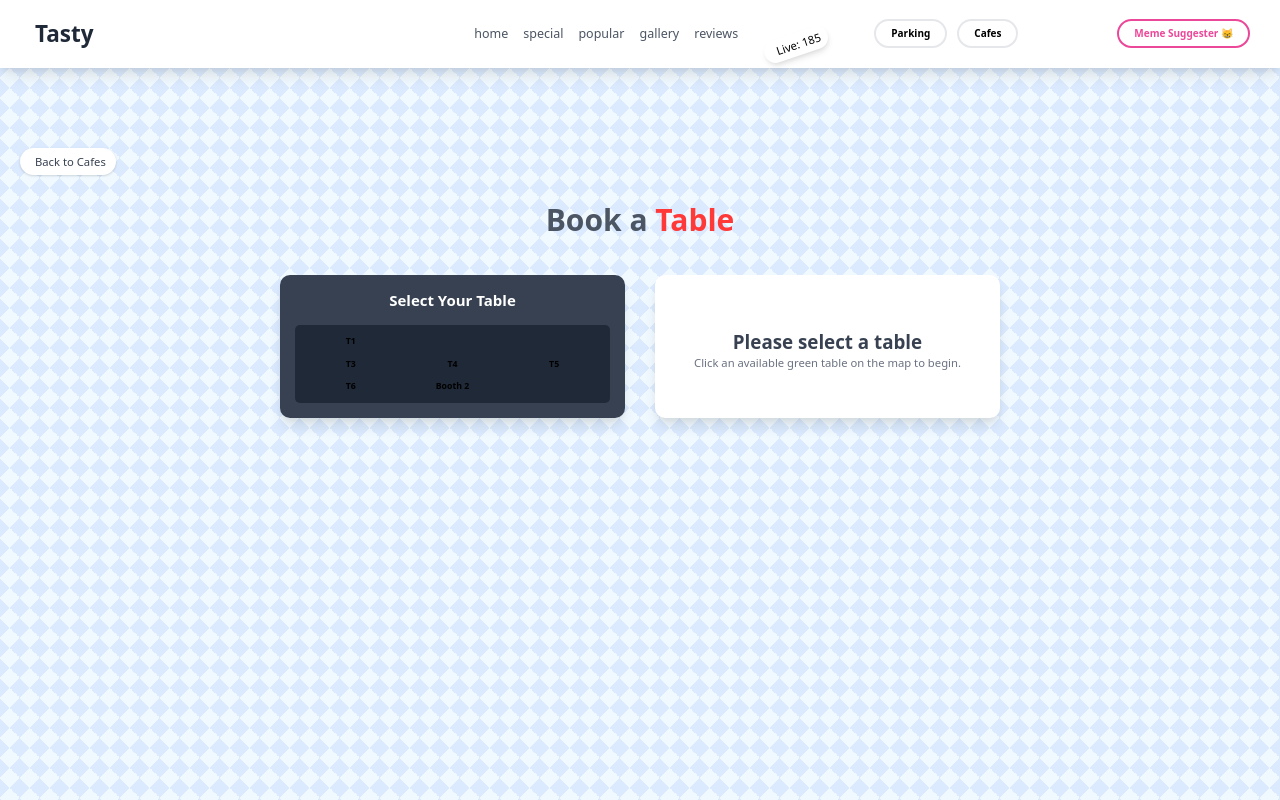
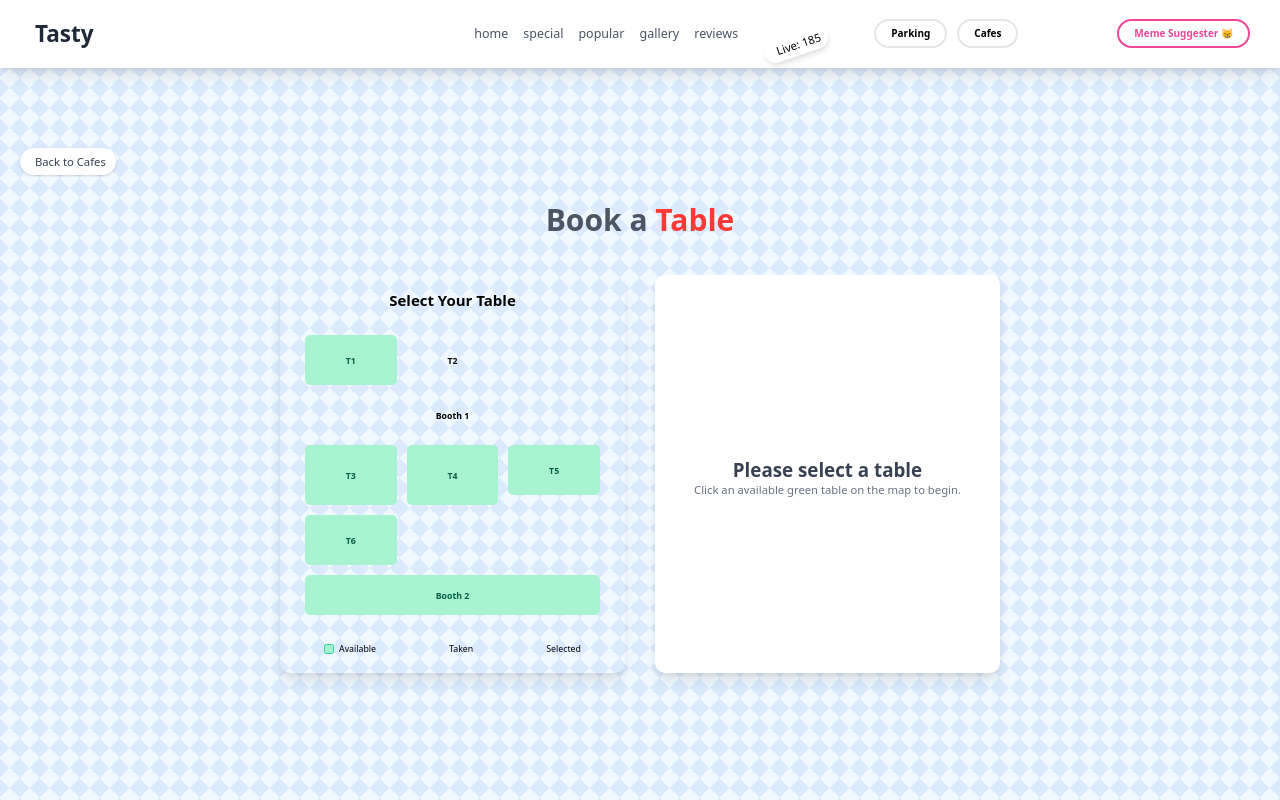
Before and after one commit to devloperdeepanshu/foodd, a React (Create React App) app: page /seating-arrangement in a window 1280 px wide. Shown: the top 800 px of the page. Built offline with nearby package versions, Linux system fonts and the light colour scheme.

Commit message:
Update SeatingArrangement.js

```diff
--- a/src/components/SeatingArrangement.js
+++ b/src/components/SeatingArrangement.js
@@ -1,11 +1,8 @@
 import React, { useState } from 'react';
 import { motion, AnimatePresence } from 'framer-motion';
-// 1. --- REMOVED USEPARAMS ---
 import { useNavigate } from 'react-router-dom';
 
-// 2. --- REMOVED cafeData and BTSLogo ---
-
-// 3. --- "CUTE" TABLE LAYOUT (Same as before) ---
+// "CUTE" TABLE LAYOUT
 const tablesLayout = [
   { id: 'T1', type: '2-seat', label: 'T1' },
   { id: 'T2', type: '2-seat', label: 'T2' },
@@ -19,13 +16,10 @@
 
 const SeatingArrangement = () => {
   const navigate = useNavigate();
-  // 4. --- REMOVED cafeId and cafe logic ---
-
-  // This is the same logic as Parking.js, but for tables
   const [bookedTables, setBookedTables] = useState(['T2', 'B1']);
   const [selectedTable, setSelectedTable] = useState(null);
   const [bookingSuccess, setBookingSuccess] = useState(false);
-  const [formData, setFormData] = useState({ name: '', date: '', time: '', cafeName: '' }); // 5. --- ADDED 'cafeName' field ---
+  const [formData, setFormData] = useState({ name: '', date: '', time: '', cafeName: '' });
 
   const handleChange = (e) => {
     setFormData({ ...formData, [e.target.name]: e.target.value });
@@ -35,7 +29,6 @@
     e.preventDefault();
     setBookedTables([...bookedTables, selectedTable.id]);
     setBookingSuccess(true);
-    // 6. --- UPDATED EMAIL TO INCLUDE CAFE NAME ---
     const mailtoLink = `mailto:vigneshgbecse@gmail.com?subject=Table Reservation&body=Cafe Name: ${formData.cafeName}%0AName: ${formData.name}%0ADate: ${formData.date}%0ATime: ${formData.time}%0ATable: ${selectedTable.label}`;
     window.location.href = mailtoLink;
     setFormData({ name: '', date: '', time: '', cafeName: '' });
@@ -58,7 +51,7 @@
     exit: { opacity: 0, x: -50 },
   };
 
-  // 7. --- "CUTE" BACKGROUND (Same as before) ---
+  // "CUTE" BACKGROUND (Same as before)
   const backgroundStyle = {
     backgroundColor: '#f0f9ff', // bg-sky-50
     backgroundImage: `
@@ -69,8 +62,6 @@
     `,
     backgroundSize: '20px 20px',
   };
-
-  // 8. --- REMOVED !cafe check ---
 
   return (
     <section
@@ -87,7 +78,6 @@
         Back to Cafes
       </motion.button>
 
-      {/* 9. --- GENERIC TITLE --- */}
       <motion.h1
         className="heading text-center text-4xl mb-12 font-bold"
         initial={{ opacity: 0, y: -50 }}
@@ -100,38 +90,75 @@
 
       <div className="grid grid-cols-1 md:grid-cols-2 gap-12 max-w-6xl mx-auto">
 
-        {/* --- 10. "CUTE" SEATING MAP (Same as before) --- */}
+        {/* --- 1. "CUTER" SEATING MAP --- */}
         <motion.div
-          className="bg-gray-700 p-6 rounded-2xl shadow-lg"
+          // Changed to a "wood" color
+          className="bg-orange-100 p-6 rounded-2xl shadow-lg"
           initial={{ opacity: 0, scale: 0.8 }}
           whileInView={{ opacity: 1, scale: 1 }}
           viewport={{ once: true }}
           transition={{ duration: 0.5 }}
         >
-          <h3 className="text-2xl font-bold text-white text-center mb-6">Select Your Table</h3>
-          {/* ... (rest of the map is the same) ... */}
-          <div className="grid grid-cols-3 gap-4 p-4 bg-gray-800 rounded-lg">
+          <h3 className="text-2xl font-bold text-orange-900 text-center mb-6">Select Your Table</h3>
+          {/* This grid shows the tables */}
+          <div className="grid grid-cols-3 gap-4 p-4 bg-orange-200 rounded-lg">
             {tablesLayout.map((table) => {
               const isBooked = bookedTables.includes(table.id);
               const isSelected = selectedTable?.id === table.id;
+
+              // 2. --- "CUTE" ICONS ---
+              let icon = '';
+              if (table.type === '2-seat') icon = 'fa-user-friends';
+              if (table.type === '4-seat') icon = 'fa-users';
+              if (table.type === 'booth') icon = 'fa-couch';
+
               return (
                 <motion.button
                   key={table.id}
                   disabled={isBooked}
                   onClick={() => handleTableClick(table)}
-                  className={`rounded-lg text-sm font-bold ... ${isBooked ? '... cursor-not-allowed' : ''} ...`}
-                  whileHover={!isBooked ? { scale: 1.05 } : {}}
+                  // 3. --- "CUTER" TABLE STYLES ---
+                  className={`rounded-lg font-bold transition-all duration-200 flex flex-col items-center justify-center p-2
+                    ${table.type === 'booth' ? 'col-span-3 h-16' : ''}
+                    ${table.type === '4-seat' ? 'col-span-1 h-24' : ''}
+                    ${table.type === '2-seat' ? 'col-span-1 h-20' : ''}
+
+                    ${isBooked ? 'bg-red-200 text-red-600 cursor-not-allowed' : ''}
+                    ${isSelected ? 'bg-sky-500 text-white ring-4 ring-sky-300' : ''}
+                    ${!isBooked && !isSelected ? 'bg-green-200 text-green-800 hover:bg-green-300' : ''}
+                  `}
+                  whileHover={!isBooked ? { scale: 1.1, zIndex: 10 } : {}}
                   whileTap={!isBooked ? { scale: 0.95 } : {}}
+                  initial={{ opacity: 0, scale: 0.5 }}
+                  animate={{ opacity: 1, scale: 1, transition: { type: 'spring', delay: 0.5 } }}
                 >
-                  {isBooked ? <i className="fas fa-times"></i> : table.label}
+                  {/* 4. --- SHOW ICON --- */}
+                  <i className={`fas ${isBooked ? 'fa-ban' : icon} text-2xl mb-1`}></i>
+                  <span className="text-sm">{table.label}</span>
                 </motion.button>
               );
             })}
           </div>
-          {/* ... (Legend is the same) ... */}
+          {/* 5. --- "CUTER" LEGEND --- */}
+          <div className="flex flex-wrap justify-around mt-6 text-orange-900 text-sm">
+            <div className="flex items-center gap-2 m-1">
+              <div className="w-4 h-4 rounded bg-green-200 border border-green-400"></div>
+              <span>Available</span>
+            </div>
+            <div className="flex items-center gap-2 m-1">
+              <div className="w-4 h-4 rounded bg-red-200 text-red-600 flex items-center justify-center">
+                <i className="fas fa-ban text-xs"></i>
+              </div>
+              <span>Taken</span>
+            </div>
+            <div className="flex items-center gap-2 m-1">
+              <div className="w-4 h-4 rounded bg-sky-500"></div>
+              <span>Selected</span>
+            </div>
+          </div>
         </motion.div>
 
-        {/* --- 11. BOOKING FORM (Updated) --- */}
+        {/* --- 6. BOOKING FORM (Looks good, no change needed) --- */}
         <div className="bg-white p-8 rounded-2xl shadow-lg">
           <AnimatePresence mode="wait">
             {/* Show this if a table IS selected */}
@@ -146,11 +173,11 @@
                       </span>
                     </h3>
                     <form onSubmit={handleSubmit} className="flex flex-col gap-4">
-                      {/* 12. --- NEW INPUT FIELD --- */}
                       <input type="text" name="cafeName" placeholder="Cafe Name" onChange={handleChange} value={formData.cafeName} className="p-4 rounded-lg bg-gray-100 border-transparent focus:ring-2 focus:ring-sky-500 focus:outline-none" required />
                       <input type="text" name="name" placeholder="Your Name" onChange={handleChange} value={formData.name} className="p-4 rounded-lg bg-gray-100 border-transparent focus:ring-2 focus:ring-sky-500 focus:outline-none" required />
                       <input type="date" name="date" onChange={handleChange} value={formData.date} className="p-4 rounded-lg bg-gray-100 border-transparent focus:ring-2 focus:ring-sky-500 focus:outline-none" required />
                       <input type="time" name="time" onChange={handleChange} value={formData.time} className="p-4 rounded-lg bg-gray-100 border-transparent focus:ring-2 focus:ring-sky-500 focus:outline-none" required />
+Example
                       <motion.button
                         type="submit"
                         className="p-4 bg-sky-500 text-white rounded-full font-bold text-lg mt-2 shadow-lg hover:shadow-xl hover:scale-105 transition-all"
@@ -164,7 +191,10 @@
                 ) : (
                   // Success Message
                   <motion.div key="success" className="text-center flex flex-col items-center justify-center h-full" variants={formVariants} initial="hidden" animate="visible" exit="exit">
-                    {/* ... (Success message is the same) ... */}
+                    <div className="w-24 h-24 bg-green-100 rounded-full flex items-center justify-center mb-4">
+                      <i className="fas fa-check-circle text-green-500 text-7xl"></i>
+                    </div>
+                    <h3 className="text-3xl font-bold text-green-600 mb-2">Booked!</h3>
                     <p className="text-lg text-gray-700">Your table <span className="font-bold">{selectedTable.label}</span> is reserved.</p>
                     <p className="text-gray-600 mb-6">A confirmation email is on its way!</p>
                     <motion.button
```
